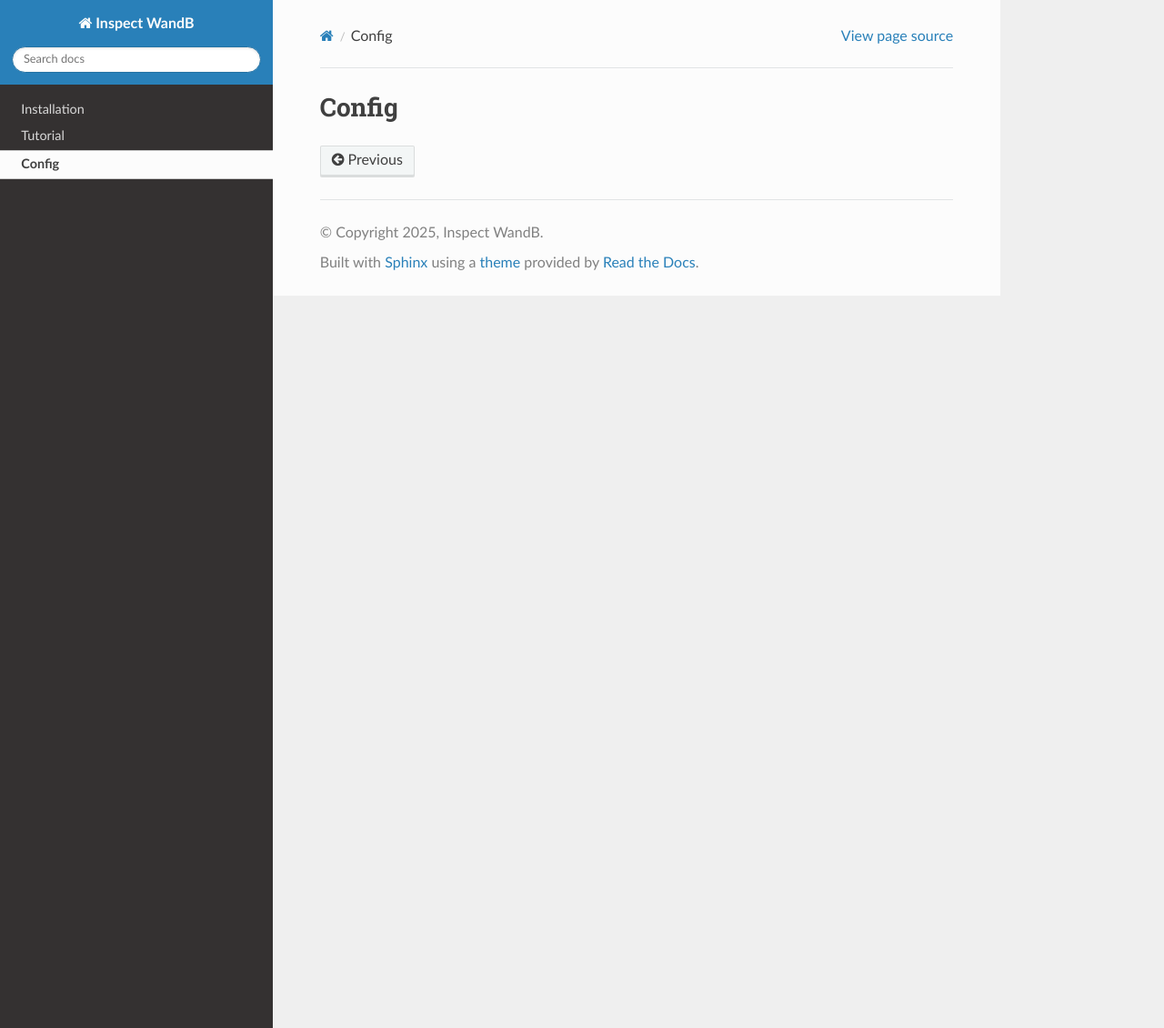
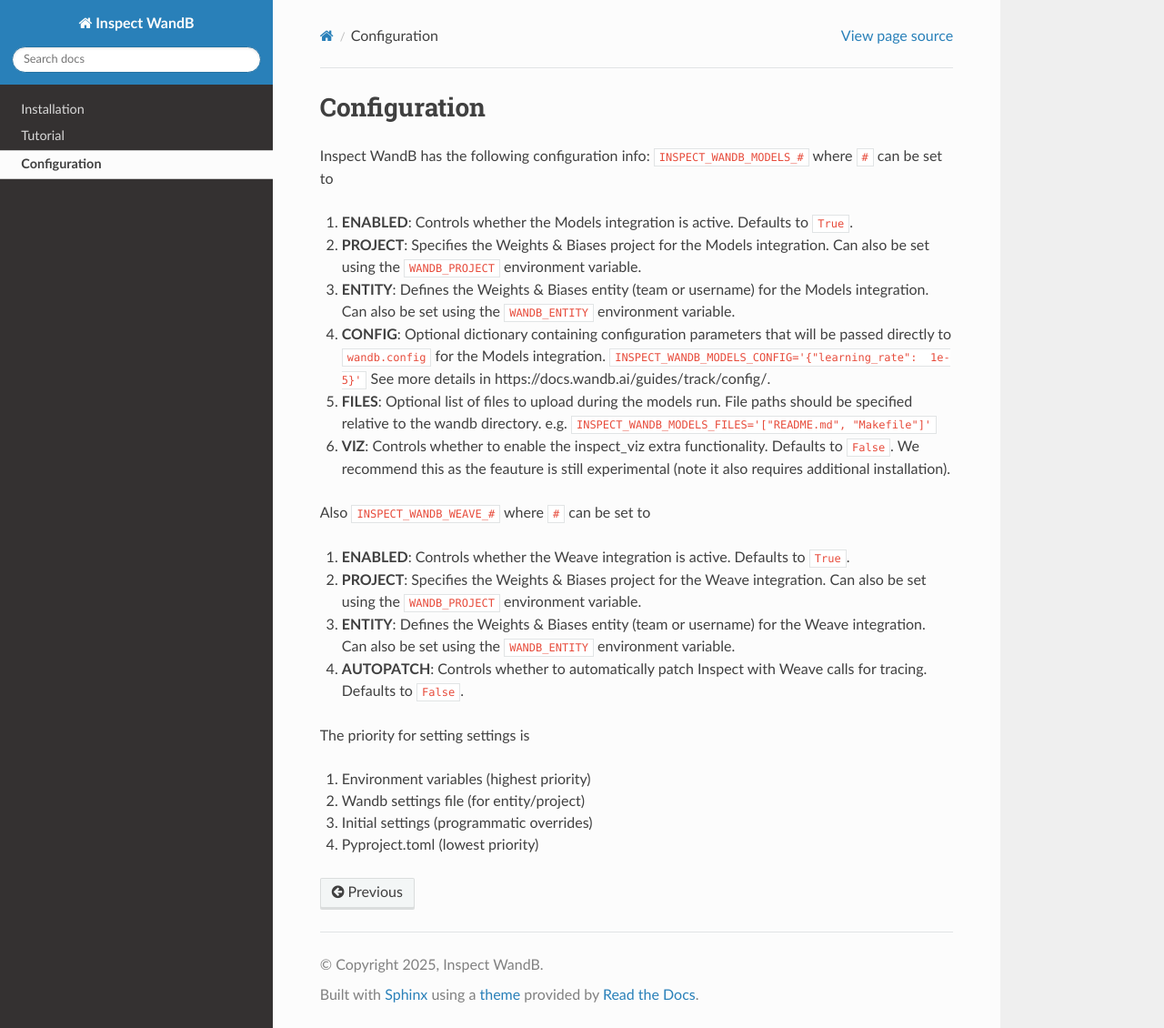
Before and after one commit to DanielPolatajko/inspect_weave, a Sphinx documentation site: the page built from docs/source/configuration.md, in a window 1280 px wide and 1130 px high. Shown: the whole window at 91% size. Built offline with Sphinx 7.4.7 and the Read the Docs theme 3.1.0, drawn with Linux system fonts in a browser that asks for light colours; pages that are not in the unit, such as notebooks, are missing from menus.

Commit message:
before lm editing

```diff
--- a/docs/source/configuration.md
+++ b/docs/source/configuration.md
@@ -1 +1,22 @@
-# Config
+# Configuration
+Inspect WandB has the following configuration info:
+`INSPECT_WANDB_MODELS_#` where `#` can be set to
+1. **ENABLED**: Controls whether the Models integration is active. Defaults to `True`.
+2. **PROJECT**: Specifies the Weights & Biases project for the Models integration. Can also be set using the `WANDB_PROJECT` environment variable.
+3. **ENTITY**: Defines the Weights & Biases entity (team or username) for the Models integration. Can also be set using the `WANDB_ENTITY` environment variable.
+4. **CONFIG**: Optional dictionary containing configuration parameters that will be passed directly to `wandb.config` for the Models integration. `INSPECT_WANDB_MODELS_CONFIG='{"learning_rate":  1e-5}'` See more details in https://docs.wandb.ai/guides/track/config/.
+5. **FILES**: Optional list of files to upload during the models run. File paths should be specified relative to the wandb directory. e.g. `INSPECT_WANDB_MODELS_FILES='["README.md", "Makefile"]'`
+6. **VIZ**: Controls whether to enable the inspect_viz extra functionality. Defaults to `False`. We recommend this as the feauture is still experimental (note it also requires additional installation).
+
+Also `INSPECT_WANDB_WEAVE_#` where `#` can be set to
+
+1. **ENABLED**: Controls whether the Weave integration is active. Defaults to `True`.
+2. **PROJECT**: Specifies the Weights & Biases project for the Weave integration. Can also be set using the `WANDB_PROJECT` environment variable.
+3. **ENTITY**: Defines the Weights & Biases entity (team or username) for the Weave integration. Can also be set using the `WANDB_ENTITY` environment variable.
+4. **AUTOPATCH**: Controls whether to automatically patch Inspect with Weave calls for tracing. Defaults to `False`.
+
+The priority for setting settings is
+1. Environment variables (highest priority)
+2. Wandb settings file (for entity/project)
+3. Initial settings (programmatic overrides)
+4. Pyproject.toml (lowest priority)
```
Also changed, not shown: docs/source/example.md (+57 -2 lines), docs/source/installation.md (+16 -20 lines), 1 other file.
